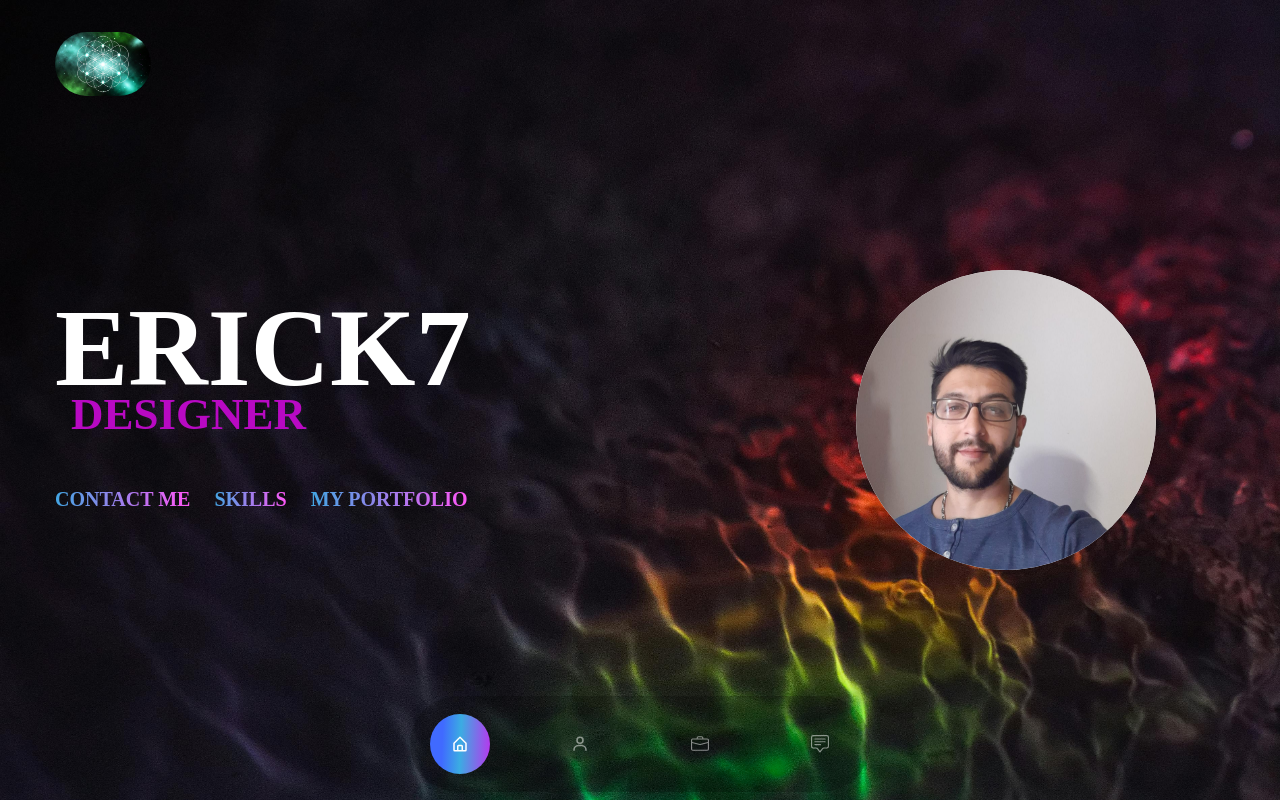
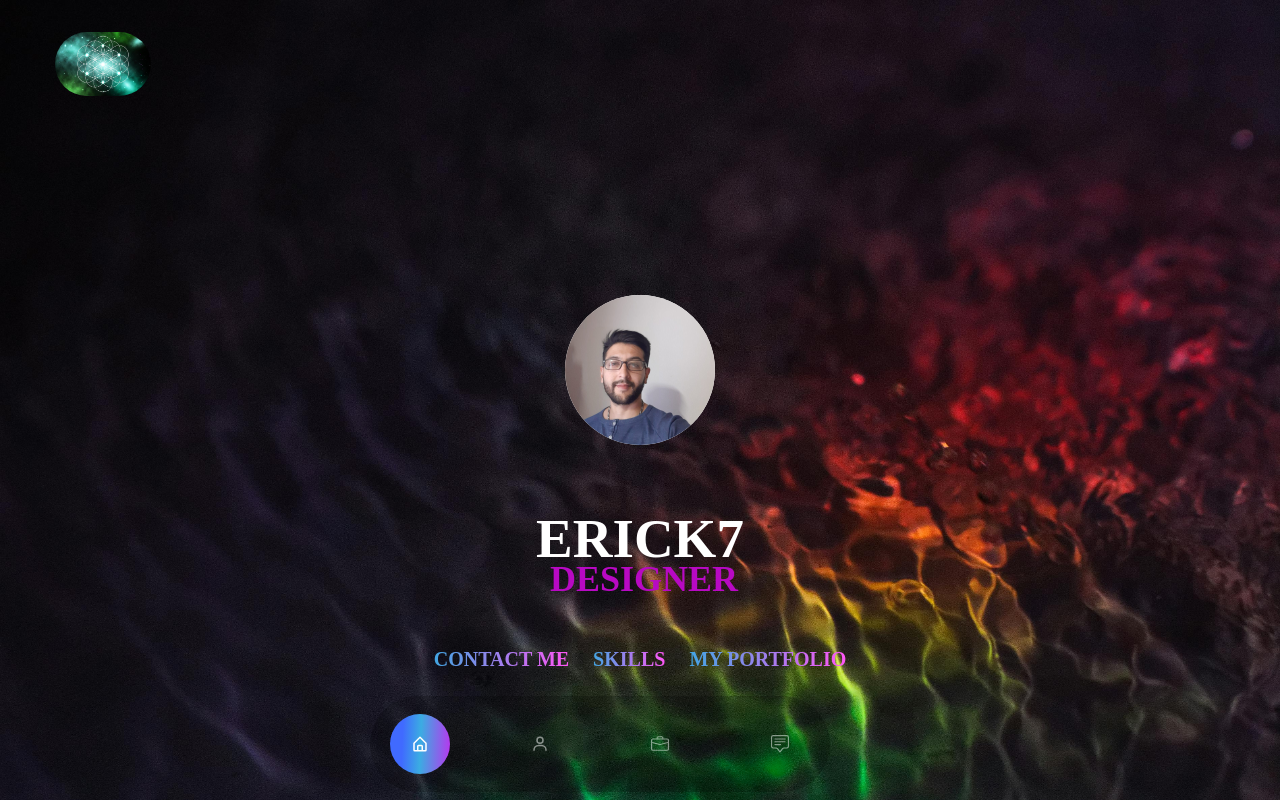
Before and after one commit to ec369/portfolio_ec, a React (Create React App) app: page / in a window 1280 px wide. Shown: the top 800 px of the page. Built offline with nearby package versions, Linux system fonts and the light colour scheme; the HTML template or start-up script is replaced by a standard one.

Commit message:
mejorando estilos para pantalla chica

```diff
--- a/src/components/Banner.jsx
+++ b/src/components/Banner.jsx
@@ -15,8 +15,8 @@ import { Link } from 'react-scroll';
 const Banner = () => {
   return (
   <section className='min-h-[85vh] lg:min-h-[78vh] flex items-center ' id='home'>
-    <div className='container mx-auto ssm:mb-24'>
-        <div className='flex flex-col gap-y-8 lg:flex-row lg:items-center lg:gap-x-12'>
+    <div className='container mx-auto ssm:mb-36'>
+        <div className='flex flex-col  gap-y-8 lg:flex-row lg:items-center lg:gap-x-12'>
         <motion.div
               variants={fadeIn('down', 0.3)}
               initial="hidden"
--- a/tailwind.config.js
+++ b/tailwind.config.js
@@ -12,11 +12,13 @@ module.exports = {
       },
     },
     screens: {
-      ssm: '360px',
-      sm: '640px',
-      md: '768px',
-      lg: '960px',
-      xl: '1200px',
+      ssm: {'min': '360px', 'max': '639px'},
+      sm: {'min': '640px', 'max': '767px'},
+      md: {'min': '768px', 'max': '959px'},
+      lg: {'min': '960px', 'max': '1199px'},
+      xl: {'min': '1200px'},
+
+
     },
     extend: {
       colors: {
```
